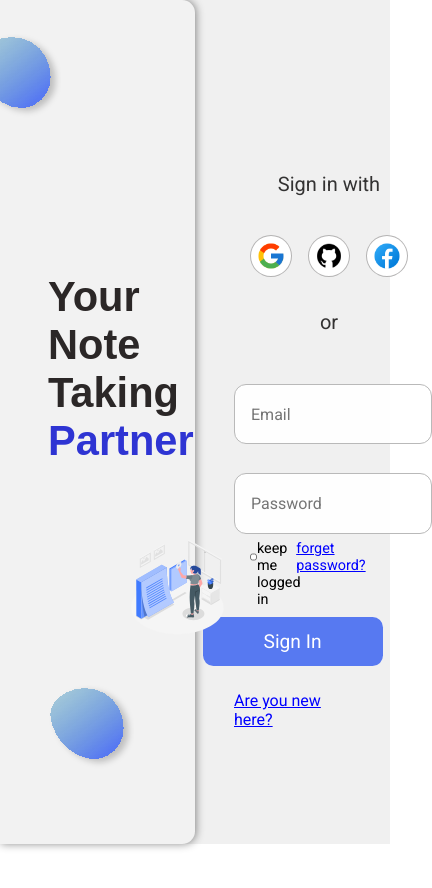
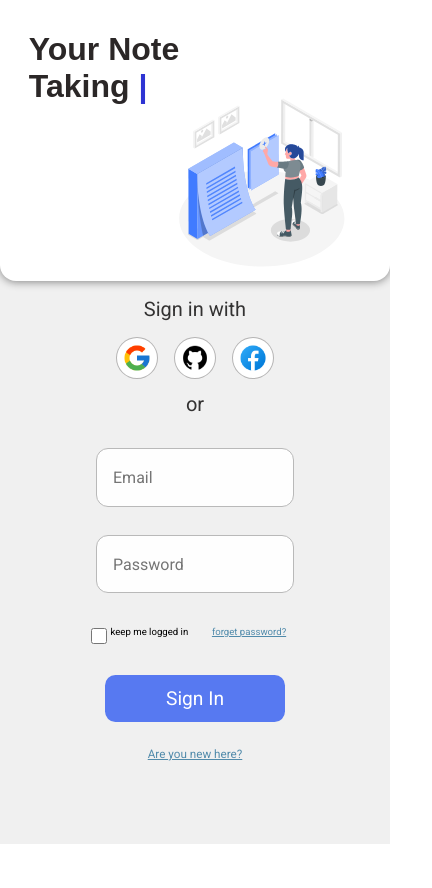
Before and after one commit to Harikrishnan00/Note-pad, a React (Create React App) app: page / in a window 390 px wide. Shown: the top 888 px of the page, 432 px wide, since content can reach past the window. After the commit the page ends 844 px from the top, so only its background shows below. Built offline with nearby package versions, Linux system fonts and the light colour scheme; a web font is replaced by a local one.

Commit message:
email and pass authentication added

```diff
--- a/package.json
+++ b/package.json
@@ -11,6 +11,7 @@
     "react-dom": "^17.0.2",
     "react-router-dom": "^6.8.0",
     "react-scripts": "5.0.0",
+    "typed.js": "^2.0.12",
     "web-vitals": "^2.1.4"
   },
   "scripts": {
--- a/src/pages/home/Home.js
+++ b/src/pages/home/Home.js
@@ -1,11 +1,36 @@
-import React from 'react'
+import React, { useState } from 'react'
+import { useEffect, useRef } from 'react'
 import './style/home.css'
 import Login from './Login'
+import SignUp from './SignUp'
 import Blob from '../../components/UIComponents/Blob'
 import Illustraion from '../../components/UIComponents/Illustration'
+import Typed from 'typed.js'
 
 
 function Home() {
+
+    const el = useRef(null);
+
+    useEffect(() => {
+        const typed = new Typed(el.current, {
+            strings: ["Partner","Partner"],
+            startDelay:300,
+            typeSpeed:200,
+            backDelay:200,
+            backSpeed:200,
+            smartBackspace:true,
+            loop: true
+        }
+        )
+    }, [])
+
+    const [isClicked,setisClicked] = useState(false)
+
+    const showOrHideSignUpBox = (data) =>{
+        setisClicked(data)
+    }
+
     return (
         <>
             <div className='container'>
@@ -14,10 +39,10 @@ function Home() {
                         <Blob />
                     </div>
                     <div className="text-section">
-                        <p className='text-on-left-section'>Your Note Taking  <span>Partner</span> </p>
+                        <p className='text-on-left-section'>Your Note Taking  <span ref={el}></span> </p>
                     </div>
                     <div className='blob-2'>
-                            <Blob />
+                        <Blob />
                     </div>
                     <div className='blob-3'>
                         <Blob />
@@ -27,11 +52,11 @@ function Home() {
                     </div>
                 </div>
                 <div className='right-section'>
-                    <Login />
+                    <Login showOrHideSignUpBox={showOrHideSignUpBox} />
                 </div>
-                <div className="wrapper">
-
-                </div>
+                {isClicked && (<div className="wrapper">
+                    <SignUp showOrHideSignUpBox={showOrHideSignUpBox}/>
+                </div>)}
             </div>
         </>
     )
--- a/src/pages/home/Login.js
+++ b/src/pages/home/Login.js
@@ -1,11 +1,28 @@
-import React from 'react'
+import React, { useState } from 'react'
 import './style/login.css'
 import google from '../../assets/icons/google.png'
 import github from '../../assets/icons/github.png'
 import facebook from '../../assets/icons/facebook.png'
+import auth from '../../firebase/Firebase'
+import {signInWithEmailAndPassword} from 'firebase/auth'
 
+function Login({ showOrHideSignUpBox }) {
+    const [email, setEmail] = useState("")
+    const [password, setPassword] = useState("")
 
-function Login() {
+    const login = (e) => {
+        e.preventDefault()
+        console.log("first")
+        signInWithEmailAndPassword(auth, email, password)
+            .then((userCredential) => {
+                const user = userCredential.user;
+                console.log(user);
+            })
+            .catch((error) => {
+                const errorCode = error.code;
+                const errorMessage = error.message;
+            })
+    }
     return (
         <>
 
@@ -25,10 +42,10 @@ function Login() {
                 <p className='or'>or</p>
             </div>
             <div className="login-with-email-and-pass">
-                <form action="">
+                <form action="" onSubmit={login}>
                     <div className="input-for-email-and-pass">
-                        <input type="email" placeholder='Email'/>
-                        <input type="password" placeholder='Password'/>
+                        <input type="email" placeholder='Email' value={email} onChange={(e)=>setEmail(e.target.value)}/>
+                        <input type="password" placeholder='Password' value={password} onChange={(e)=>setPassword(e.target.value)}/>
                     </div>
                     <div className="keep-logged-in-and-forget">
                         <div className="keep-me-logged-in">
@@ -42,7 +59,7 @@ function Login() {
                     <button className='submit-button'>Sign In</button>
                 </form>
             </div>
-            <div className="signup-btn">
+            <div className="signup-btn" onClick={() => showOrHideSignUpBox(true)}>
                 <p>Are you new here?</p>
             </div>
         </>
--- a/src/pages/home/SignUp.js
+++ b/src/pages/home/SignUp.js
@@ -1,8 +1,69 @@
-import React from 'react'
+import React, { useState } from 'react'
+import google from '../../assets/icons/google.png'
+import github from '../../assets/icons/github.png'
+import facebook from '../../assets/icons/facebook.png'
+import cancel from '../../assets/icons/cancel.svg'
+import './style/signup.css'
+import auth from '../../firebase/Firebase'
+import {createUserWithEmailAndPassword} from 'firebase/auth'
 
-function SignUp() {
+
+function SignUp({showOrHideSignUpBox}) {
+
+  const [email, setEmail] = useState("")
+    const [password, setPassword] = useState("")
+
+    const signUp = (e) => {
+        e.preventDefault()
+        createUserWithEmailAndPassword(auth, email, password)
+            .then((userCredential) => {
+                const user = userCredential.user;
+                console.log(user);
+            })
+            .catch((error) => {
+                const errorCode = error.code;
+                const errorMessage = error.message;
+            })
+    }
+
   return (
-    <div>SignUp</div>
+    <>
+      <div className="signup-box">
+        <div className="cancel" onClick={()=>showOrHideSignUpBox(false)}>
+          <img src={cancel} alt="" />
+        </div>
+        <div className="authentication-third-party-section">
+          <p >Sign up with</p>
+          <div className="authentication-third-party">
+            <div className="google">
+              <img src={google} alt="google" />
+            </div>
+            <div className="github">
+              <img src={github} alt="github" />
+            </div>
+            <div className="facebook">
+              <img src={facebook} alt="fb" />
+            </div>
+          </div>
+          <p className='or'>or</p>
+        </div>
+        <div className="login-with-email-and-pass">
+          <form action="" onSubmit={signUp}>
+            <div className="input-for-email-and-pass">
+              <input type="email" placeholder='Email' value={email} onChange={(e)=>setEmail(e.target.value)}/>
+              <input type="password" placeholder='Password' value={password} onChange={(e)=>setPassword(e.target.value)}/>
+            </div>
+            <div className="keep-logged-in-and-forget">
+              <div className="keep-me-logged-in">
+                <input type="checkbox" />
+                <p>keep me logged in</p>
+              </div>
+            </div>
+            <button className='submit-button'>Sign Up</button>
+          </form>
+        </div>
+      </div>
+    </>
   )
 }
 
--- a/src/pages/home/style/home.css
+++ b/src/pages/home/style/home.css
@@ -13,24 +13,23 @@
 
 .container{
     display: grid;
-    grid-template-columns: 1fr 1fr;
-    grid-template-rows: 1fr;
+    grid-template-columns: 50% 50%;
+    grid-template-rows: 100%;
     background-color: var(--bg-color);
-
 }
 
 .left-section{
     height: 100vh;
     display: grid;
-    grid-template-columns: auto auto auto;
-    grid-template-rows:auto auto auto ;
+    grid-template-columns: 25% 25% 25% 25%;
+    grid-template-rows:25% 25% 25% 25% ;
     background-color: var(--left-section-bg);
     box-shadow: 1px 0px 8px rgba(0, 0, 0, 0.452);
     border-radius: 0px .8rem .8rem 0px;
 }
 
 .blob-1 svg,.blob-2 svg,.blob-3 svg {
-    width: 88%;
+    width: 90%;
     height: 88%;
 }
 
@@ -47,12 +46,12 @@
 
 .text-section{
     display: grid;
-    grid-column: 1/3;
+    grid-column: 1/4;
     grid-row: 2/3;
 }
 
 .text-section p{
-    font-size: 2.6rem;
+    font-size: clamp(1.2rem,3vw,3rem);
     font-family: var(--font);
     margin-left: 3rem;
     font-weight: 700;
@@ -67,7 +66,7 @@
 .blob-2{
     display: grid;
     grid-row:1/2 ;
-    grid-column: 3/4;
+    grid-column: 4/5;
     position: relative;
     left: 45%;
     top: 25%;
@@ -84,8 +83,8 @@
 
 .left-section-illustration{
     display: grid;
-    grid-row:2/4 ;
-    grid-column: 2/4;
+    grid-row:2/5 ;
+    grid-column: 2/5;
     position: relative;
 }
 
@@ -93,8 +92,9 @@
     width: 95%;
     height: 90%;
     position: relative;
-    left: 35%;
-    top: 10%;
+    left: 40%;
+    top: 5.5%;
+    transform: rotate(5deg);
 }
 
 .right-section{
@@ -102,3 +102,69 @@
     grid-template-columns: 20% 20% 20% 20% 20%;
     grid-template-rows: 20% 20% 20% 20% 20%;
 }
+
+.wrapper{
+    position: absolute;
+    left: 0;
+    right: 0;
+    background-color: rgba(0, 0, 0, 0.219);
+    display: grid;
+    grid-template-columns: 20% 20% 20% 20% 20%;
+    grid-template-rows: 20% 20% 20% 20% 20%;
+    height: 100vh;
+}
+
+@media only screen and (max-width: 768px) {
+    .container{
+        height: 100vh;
+        grid-template-columns: 100%;
+        grid-template-rows: 1fr 1fr 1fr 1fr 1fr 1fr;
+    }
+    .left-section{
+        height: auto;
+        display: grid;
+        grid-row: 1/3;
+        grid-column: 1/2;
+        grid-template-columns: 50% 50%;
+        grid-template-rows:50% 50% ;
+        background-color: white;
+        box-shadow: 0px 1px 8px rgba(0, 0, 0, 0.452);
+        border-radius: 0px 0rem 1rem 1rem;
+    }
+    .blob-1,.blob-2,.blob-3{
+        display: none;
+    }
+    .text-section{
+        grid-column: 1/3;
+        grid-row: 1/2;
+        width: 72%;
+        margin-top: 8%;
+    }
+
+    .text-section p{
+        font-size: clamp(2rem,3vw,3rem);
+        margin-left: 1.8rem;
+        font-weight: 600;
+        color: #2b2727;
+    }
+
+    .left-section-illustration{
+        grid-row:1/3 ;
+        grid-column: 2/3;
+        position: relative;
+    }
+    .left-section-illustration svg{
+        width: 85%;
+        height: 80%;
+        position: relative;
+        left: -4vw;
+        top: 25%;
+        transform: rotate(0deg);
+    }
+    .right-section{
+        grid-column: 1/3;
+        grid-row: 3/7;
+        height: auto;
+        position: relative;
+    }
+  }
--- a/src/pages/home/style/login.css
+++ b/src/pages/home/style/login.css
@@ -44,8 +44,9 @@
     display: grid;
     place-items: center;
     background-color: white;
-    margin-left: clamp(.9rem,1rem,1.2rem);
+    margin-left: clamp(.1rem,1rem,1.2rem);
     border: 1px solid #2c2a2a59;
+    cursor: pointer;
 }
 
 .google:hover,.github:hover,.facebook:hover{
@@ -93,7 +94,7 @@
 }
 
 .input-for-email-and-pass input:focus{
-    outline:1px solid var(--btn-color);
+    outline:2px solid var(--btn-color);
 }
 
 .keep-logged-in-and-forget{
@@ -101,22 +102,24 @@
     grid-row: 2/3;
     grid-column: 1/3;
     font-family: var(--font--small);
-    font-size: .9rem;
-    /* margin-left: 10%; */
+    font-size: clamp(.6rem,1vw,.8rem);
 }
 
 .keep-me-logged-in{
     display: grid;
     grid-row: 2/3;
     grid-column: 1/2;
-    grid-template-columns: 30% 70%;
-    margin-left: 15%;
+    grid-template-columns: 10% 70%;
+    margin-left: 10%;
+    justify-content: end;
+    width: clamp(200px,80%,20rem);
+    cursor: pointer;
 }
 
 .keep-me-logged-in input{
-    width: 50%;
+    width: clamp(10px,80%,20rem);
     height: 50%;
-   justify-self: end;
+    cursor: pointer;
 }
 
 .forgot{
@@ -124,11 +127,14 @@
     grid-row: 2/3;
     grid-column: 2/3;
     margin-left: 8%;
+    cursor: pointer;
 }
 
 .forgot p{
-    color: blue;
+    color: #2A729A;
     text-decoration: underline;
+    width: clamp(200px,80%,20rem);
+    opacity: .8;
 }
 
 .submit-button{
@@ -145,6 +151,7 @@
     border-radius: .65rem;
     place-items: center;
     font-size: 1.2rem;
+    cursor: pointer;
 }
 
 .submit-button:hover{
@@ -156,9 +163,50 @@
     grid-row: 5/6;
     grid-column: 2/5;
     font-family: var(--font--small);
-    font-size: 1rem;
-    color: blue;
+    font-size: clamp(.6rem,3vw,1rem);
+    color: #2A729A;
     text-decoration: underline;
     justify-self: center;
     margin-top: 1rem;
+    cursor: pointer;
+    opacity: .8;
 }
+
+.signup-btn:hover,.forgot p:hover{
+    opacity: 1;
+}
+
+@media only screen and (max-width: 768px){
+    .authentication-third-party-section{
+        grid-column: 2/5;
+        grid-row: 1/2;
+        margin-top: 1rem;
+    }
+
+    .login-with-email-and-pass{
+        grid-row: 2/5;
+        grid-column: 2/5;
+        margin-top: .5rem;
+        position:relative;
+    }
+
+    .or{
+        margin-top: .8rem;
+    }
+
+    .authentication-third-party{
+        margin-top: 1rem;
+    }
+
+    .keep-me-logged-in{
+        margin-left: 10%;
+        justify-content: start;
+    }
+
+    .forgot p{
+        color: #2A729A;
+        text-decoration: underline;
+        width: clamp(100px,80%,20rem);
+        opacity: .8;
+    }
+}
--- /dev/null
+++ b/src/pages/home/style/signup.css
@@ -0,0 +1,89 @@
+*{
+    margin: 0;
+    padding: 0;
+}
+
+.signup-box{
+    display: grid;
+    grid-column: 2/5;
+    grid-row: 2/5;
+    grid-template-columns: 20% 20% 20% 20% 20%;
+    grid-template-rows: 20% 20% 20% 20% 20%;
+    background-color: white;
+    width: clamp(300px,40%,500px);
+    height: 100%;
+    place-self: center;
+}
+
+.cancel{
+    display: grid;
+    grid-column: 5/6;
+    grid-row: 1/2;
+    width: 30%;
+    height: 30%;
+    justify-self: self-end;
+    margin-top: .4rem;
+    margin-right: .4rem;
+    cursor: pointer;
+}
+
+.signup-box .authentication-third-party-section{
+    display: grid;
+    grid-column: 2/5;
+    grid-row: 1/3;
+    margin-top: 15%;
+}
+
+.signup-box .authentication-third-party{
+    margin-top: 1rem;
+    width: 100%;
+}
+
+.signup-box .or{
+    margin-top: .8rem;
+}
+
+.signup-box .login-with-email-and-pass{
+    display: grid;
+    grid-column: 2/5;
+    grid-row: 3/6;
+}
+
+.signup-box .input-for-email-and-pass{
+    margin-top: 0rem;
+}
+
+.signup-box .input-for-email-and-pass input{
+    height: 50%;
+    margin-top: -1rem;
+    width: clamp(160px,65%,65%);
+}
+
+.signup-box .keep-logged-in-and-forget{
+    display: grid;
+    grid-row: 2/3;
+    grid-column: 1/3;
+    grid-template-columns: 100%;
+}
+
+.signup-box .keep-me-logged-in{
+    margin-left: 0;
+    margin-top: -2rem;
+}
+
+.signup-box .keep-me-logged-in input{
+    place-self: start;
+    margin-top: -.35rem;
+
+}
+
+.signup-box .submit-button{
+    margin-top: -3rem;
+    width: 100%;
+}
+
+@media only screen and (max-width: 768px){
+    .signup-box{
+        border-radius: 1rem;
+    }
+}
```
Also changed, not shown: 1 other file (tests, documents, lock files or other folders).
